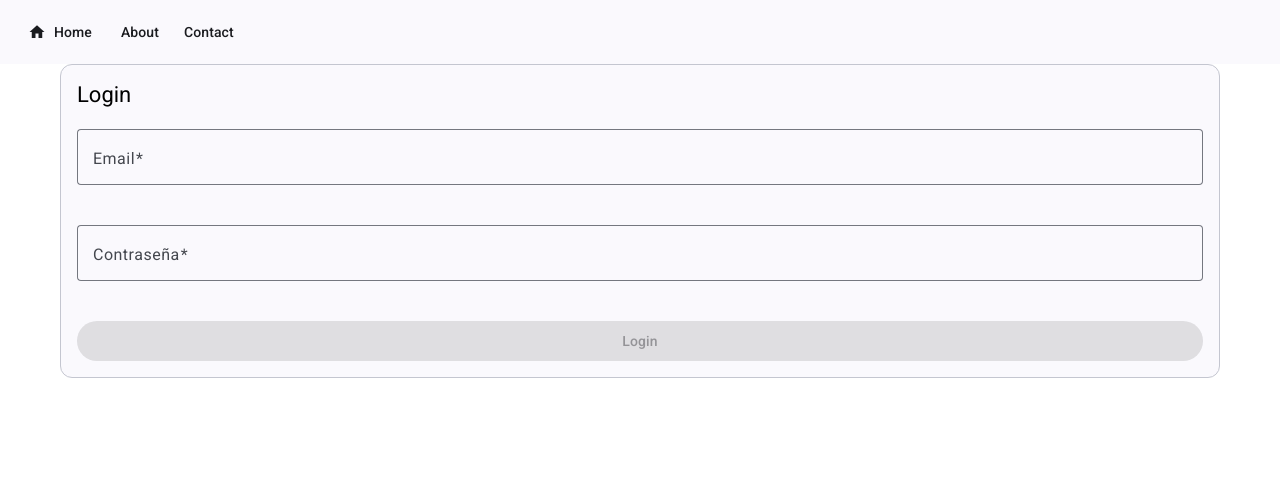
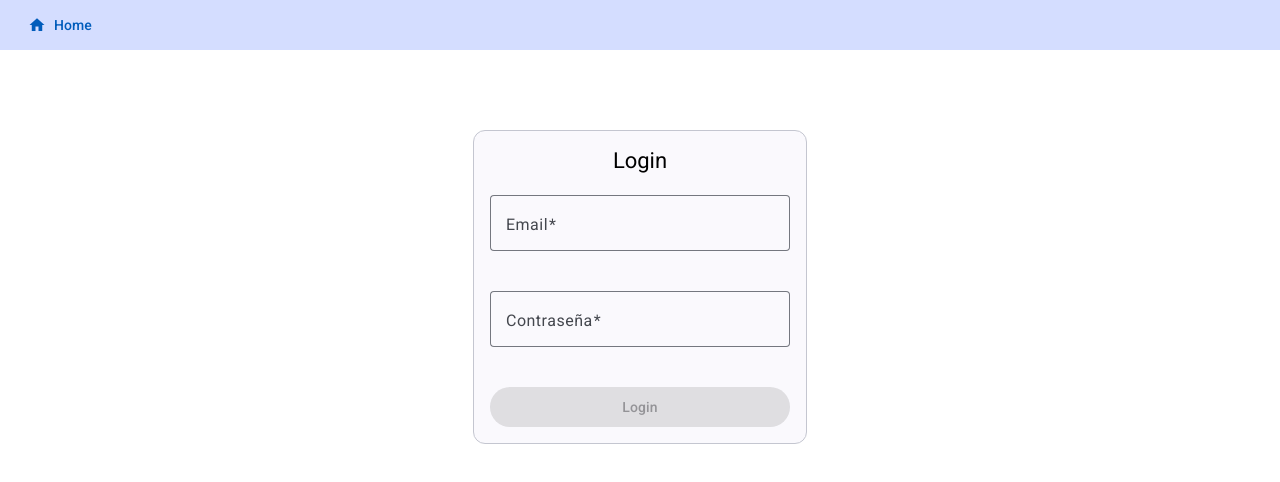
Before and after one commit to Ralx-hash/PruebaTecnica, an Angular app: page /login in a window 1280 px wide. Shown: the top 482 px of the page. Built offline with nearby package versions, Linux system fonts and the light colour scheme.

Commit message:
Mensaje para usuarios, solo se les permite ver sus datos. Datos de usuario pasa a estar dentro de un dialog

```diff
--- a/src/app/compartido/componente/barra-superior/barra-superior.component.css
+++ b/src/app/compartido/componente/barra-superior/barra-superior.component.css
@@ -5,3 +5,9 @@ app-autorizar{
 .espacio{
     flex: 1;
 }
+
+mat-toolbar {
+    background-color: #D4DDFF;
+    color: white;
+    max-height: 50px;
+}
--- a/src/app/compartido/componente/barra-superior/barra-superior.component.html
+++ b/src/app/compartido/componente/barra-superior/barra-superior.component.html
@@ -1,17 +1,15 @@
-<mat-toolbar>
+<mat-toolbar color="primary">
   <span>
-    <a mat-button routerLink="">
+    <a mat-button routerLink="" color="primary">
         <mat-icon>home</mat-icon>
         Home
     </a>
   </span>
-  <button routerLink="/about" mat-button>About</button>
-  <button routerLink="/contact" mat-button>Contact</button>
 
   <div class="espacio"></div>
 
   <app-autorizar>
-    <a mat-button autorizado>{{userServicio.obtenerCampoJWT('extras')?.email}}</a>
-    <a mat-button autorizado (click)="userServicio.logout()">Logout</a>
+    <a mat-button autorizado color="accent">{{userServicio.obtenerCampoJWT('extras')?.email}}</a>
+    <a mat-button autorizado (click)="userServicio.logout()" color="warn">Logout</a>
   </app-autorizar>
 </mat-toolbar>
--- a/src/app/compartido/perfil/perfil.component.css
+++ b/src/app/compartido/perfil/perfil.component.css
@@ -6,3 +6,17 @@
 .campo-perfil{
     margin: 4px 0 0 4px;
 }
+
+.contenedor-campos{
+    display: flex;
+    flex-direction: row;
+}
+
+.card-entera{
+    width: 500px;
+    margin: 0 15px 20px 15px;
+}
+
+h2{
+    margin-left: 1rem;
+}
--- a/src/app/compartido/perfil/perfil.component.html
+++ b/src/app/compartido/perfil/perfil.component.html
@@ -1,11 +1,12 @@
-<mat-card class="example-card" appearance="outlined">
+<h2 mat-dialog-title>Perfil de Usuario</h2>
+<mat-card class="card-entera" appearance="outlined">
   <mat-card-header>
     <div mat-card-avatar class="example-header-image"></div>
     <mat-card-title>{{perfil?.email}}</mat-card-title>
-    <mat-card-subtitle>{{perfil?.rol}}</mat-card-subtitle>
+    <mat-card-subtitle>Rol: {{perfil?.rol}}</mat-card-subtitle>
   </mat-card-header>
   <mat-card-content>
-    <div style="display: flex; flex-direction: row;">
+    <div class="contenedor-campos">
         <div >
             <mat-icon>assignment_ind</mat-icon>
         </div>
@@ -13,7 +14,7 @@
             <span>Nombre: {{perfil?.nombre}}</span>
         </div>
     </div>
-    <div style="display: flex; flex-direction: row;">
+    <div class="contenedor-campos">
         <div >
             <mat-icon>money</mat-icon>
         </div>
--- a/src/app/lista-usuarios/lista-usuarios.component.css
+++ b/src/app/lista-usuarios/lista-usuarios.component.css
@@ -6,13 +6,14 @@ table {
 .contenedor-tabla {
   width: 100%;
   max-width: 1400px;
-  margin: 1rem 0;
+  margin: 0 auto;          /* Centrar el contenedor */
   border: 1px solid #ddd;
   border-radius: 10px;
   padding: 0.5rem;
   overflow-x: auto;
   max-height: 500px;
   overflow-y: auto;
+  margin-top: 2rem;
 }
 
 th {
@@ -33,3 +34,7 @@ td {
 tr:hover {
   background-color: #f2f2f2;
 }
+
+.contenedor-principal-lista-usuarios{
+    margin-top: 2rem;
+}
--- a/src/app/lista-usuarios/lista-usuarios.component.html
+++ b/src/app/lista-usuarios/lista-usuarios.component.html
@@ -1,8 +1,11 @@
-<app-perfil>
-
-</app-perfil>
-
-<div class="contenedor-principal-lista-usuarios">
+@if (!verificadorUsuario) {
+  <div class="contenedor-principal-lista-usuarios">
+    <button mat-raised-button color="primary" (click)="abrirDialog()">Ver Perfil</button>
+    <p>No tienes permisos para ver la lista de usuarios.</p>
+  </div>
+} @else {
+  <div class="contenedor-principal-lista-usuarios">
+    <button mat-raised-button color="primary" (click)="abrirDialog()">Ver Perfil</button>
     <div class="contenedor-tabla">
         <table mat-table [dataSource]="listaUsuarios" class="mat-elevation-z8">
             <ng-container matColumnDef="id">
@@ -30,4 +33,5 @@
 
         </table>
     </div>
-</div>
+  </div>
+}
--- a/src/app/lista-usuarios/lista-usuarios.component.ts
+++ b/src/app/lista-usuarios/lista-usuarios.component.ts
@@ -4,6 +4,7 @@ import { MatButtonModule } from '@angular/material/button';
 import { MatToolbarModule } from '@angular/material/toolbar';
 import { MatPaginatorModule } from '@angular/material/paginator';
 import { MatTableModule } from '@angular/material/table';
+import { MatDialog, MatDialogModule } from '@angular/material/dialog';
 import { SeguridadService } from '../seguridad/seguridadService';
 import { UsuarioListaDTO } from '../../models/users';
 import { take } from 'rxjs';
@@ -11,14 +12,30 @@ import { PerfilComponent } from '../compartido/perfil/perfil.component';
 
 @Component({
   selector: 'app-lista-usuarios',
-  imports: [MatToolbarModule, MatButtonModule, CommonModule, MatPaginatorModule, MatTableModule,
-    PerfilComponent],
+  imports: [MatToolbarModule, MatButtonModule, CommonModule, MatPaginatorModule, MatTableModule, MatDialogModule],
   templateUrl: './lista-usuarios.component.html',
   styleUrl: './lista-usuarios.component.css'
 })
 export class ListaUsuariosComponent implements OnInit{
 
   ngOnInit(): void {
+    this.userServicio.obtenerPerfil().subscribe({
+      next:(data) => {
+        if(data.rol === 'admin' || data.rol === 'supervisor'){
+          this.verificadorUsuario = true;
+          console.log('Usuario tiene permisos de admin/supervisor');
+        }
+        else{
+          this.verificadorUsuario = false;
+          console.log('Usuario no tiene permisos');
+        }
+      },
+      error: (err) => {
+        console.error('Error al obtener perfil', err);
+      }
+    });
+
+
     this.userServicio.obtenerUsuarios().pipe(take(1)).subscribe({
       next: (data) => {
         this.listaUsuarios = data;
@@ -31,12 +48,20 @@ export class ListaUsuariosComponent implements OnInit{
 
   }
 
+  verificadorUsuario: boolean = false;
+
   listaUsuarios: UsuarioListaDTO[] = [];
 
   userServicio = inject(SeguridadService);
 
   displayedColumns: string[] = ['id', 'nombre', 'rol', 'renta_mensual'];
 
+  dialog = inject(MatDialog);
+
+  abrirDialog() {
+    const dialogRef = this.dialog.open(PerfilComponent);
+  }
+
 
 
 
--- a/src/app/seguridad/login/login.component.css
+++ b/src/app/seguridad/login/login.component.css
@@ -1,10 +1,23 @@
 .formulario-login{
     display: flex;
     flex-direction: column;
+    width: 100%;
+    max-width: 400px;          /* Ancho máximo del formulario */
 }
 
 .campos-rellenar{
     margin-bottom: 40px;
+    min-width: 300px;          /* Ancho mínimo de 300px para los inputs */
+}
+
+/* Asegurar que el mat-form-field ocupe el ancho completo */
+.campos-rellenar .mat-mdc-form-field {
+    width: 100%;
+}
+
+/* Asegurar que el input interno también tenga el ancho correcto */
+.campos-rellenar input {
+    min-width: 300px;
 }
 
 /* Estilos para errores del servidor */
@@ -21,3 +34,16 @@
     margin-bottom: 8px;
     font-size: 14px;
 }
+
+.cuadro-login{
+    display: flex;
+    justify-content: center;   /* Centrar horizontalmente */
+    align-items: flex-start;   /* Alinear hacia arriba */
+    min-height: 100vh;         /* Usar toda la altura de la ventana */
+    padding: 80px 20px 20px;   /* Más padding top para bajar de la barra */
+}
+
+mat-card-header{
+    display: flex;
+    align-self: center;
+}
```
